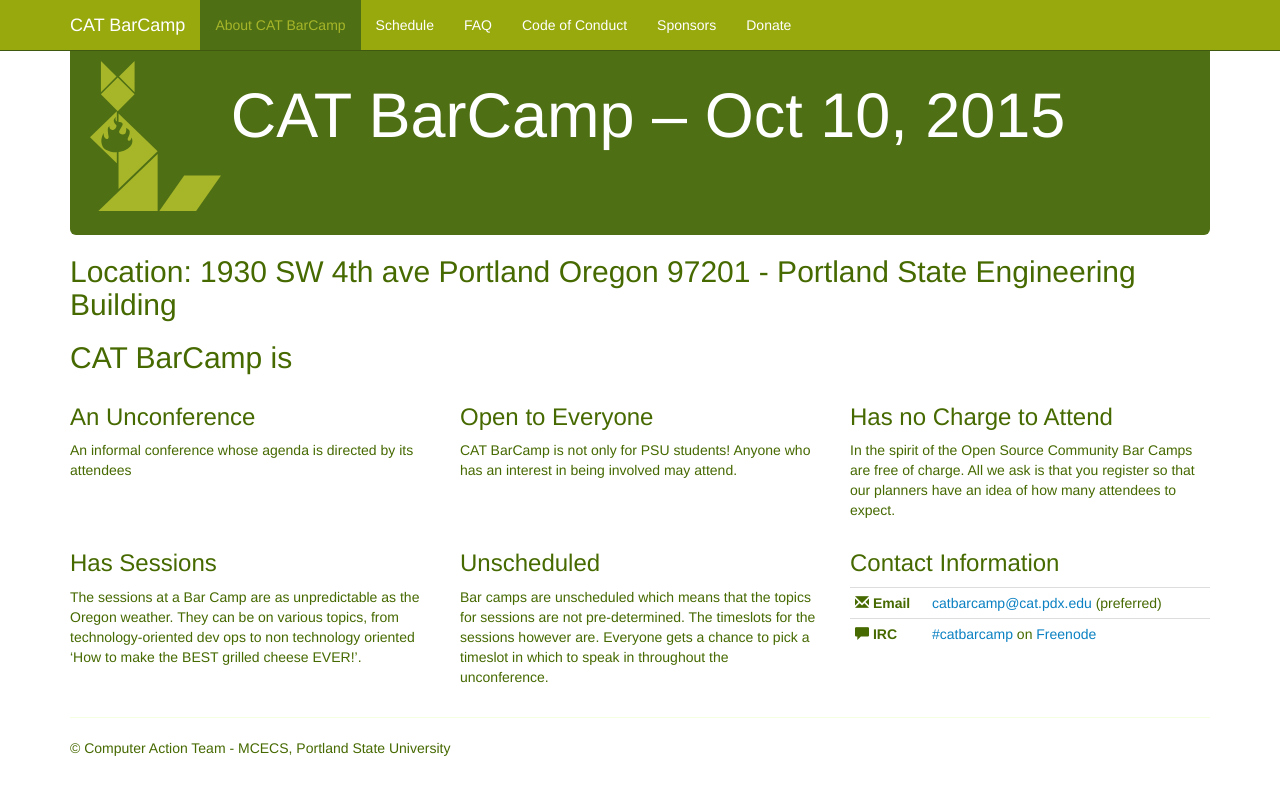
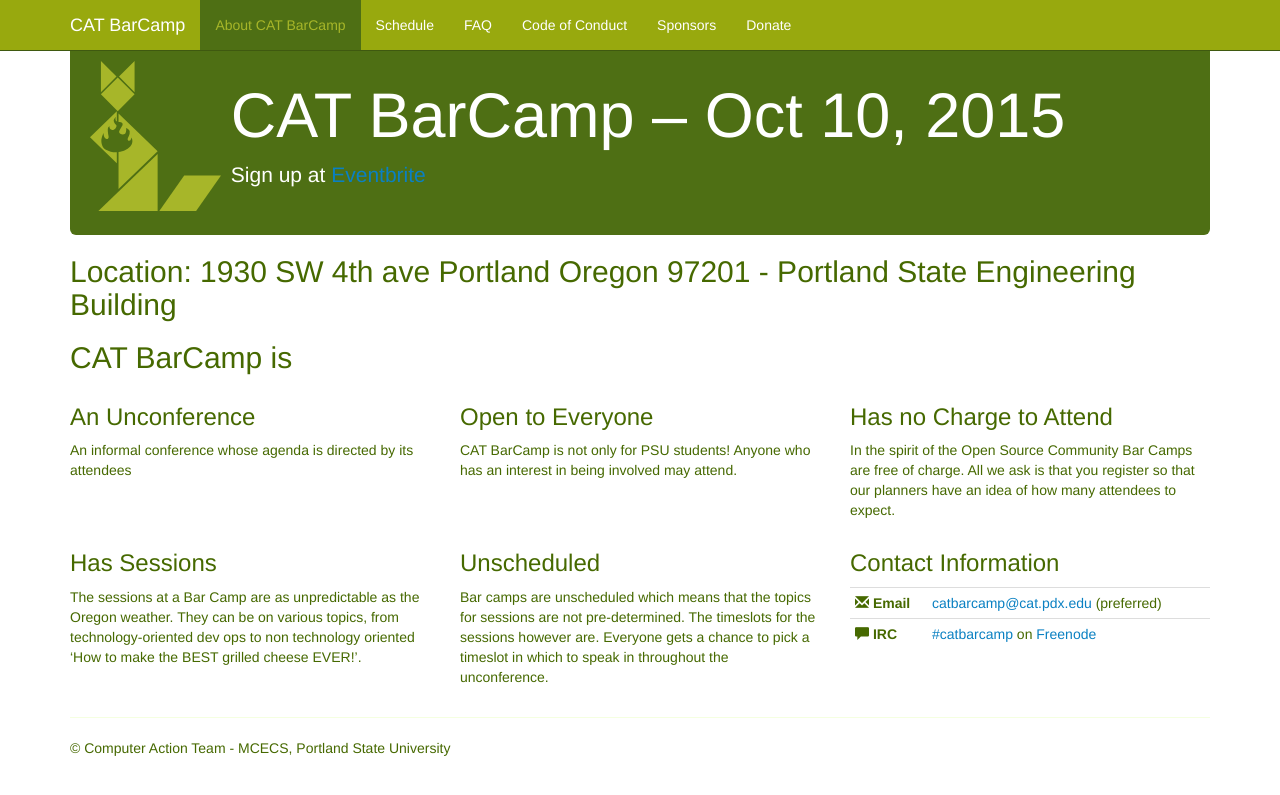
Before and after one commit to catbarcamp/catbarcamp.github.io, a Jekyll site: the page built from index.html, in a window 1280 px wide. Shown: the top 795 px of the page. Built offline with Jekyll 4.4.1, drawn with Linux system fonts in a browser that asks for light colours.

Commit message:
added updated eventbrite link

```diff
--- a/index.html
+++ b/index.html
@@ -2,7 +2,7 @@
 layout: jumbo
 title: CAT BarCamp
 when: Oct 10, 2015
-<!--sub: Sign up at <a class="lead" href="https://www.eventbrite.com/e/catbarcamp-tickets-11741644575">Eventbrite</a>-->
+sub: Sign up at <a class="lead" href="https://www.eventbrite.com/e/cat-barcamp-2015-tickets-18546335589?utm_source=eb_email&utm_medium=email&utm_campaign=order_confirmation_email&utm_term=eventname&ref=eemailordconf">Eventbrite</a>
 section: about
 ---
 
```
